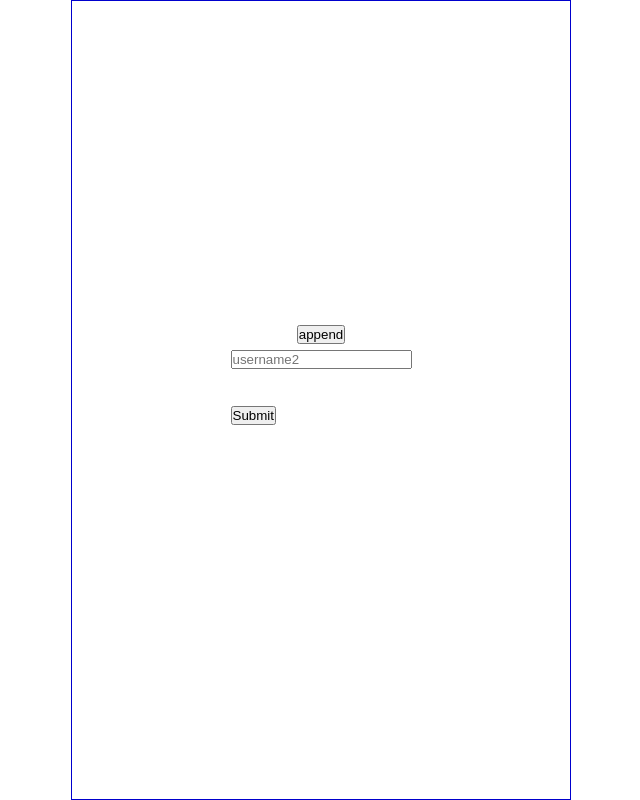
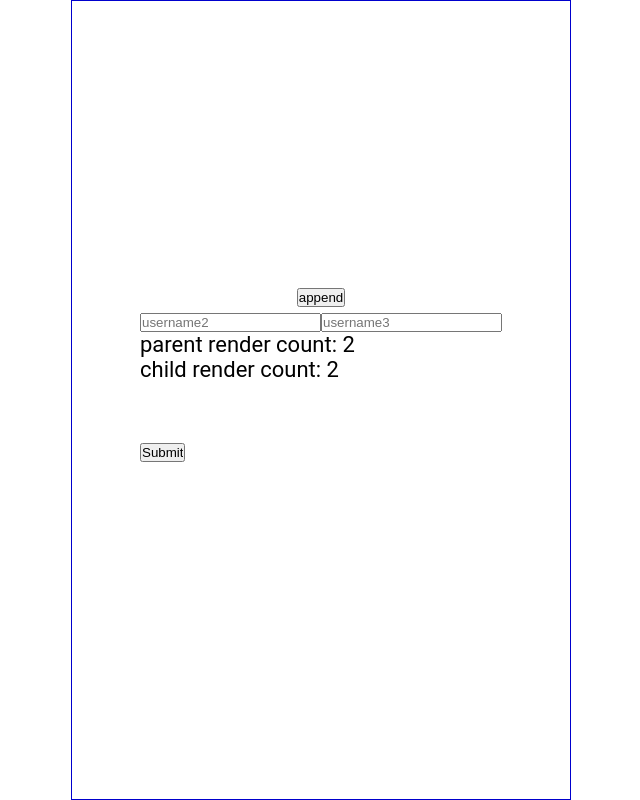
Before and after one commit to mcinarpro/playground-react, a React (Create React App) app: page / in a window 1280 px wide. Shown: the whole page, without its empty margins (319-959 px from the left). Built offline with nearby package versions, Linux system fonts and the light colour scheme.

Commit message:
work with useWatch

```diff
--- a/src/App.js
+++ b/src/App.js
@@ -2,14 +2,40 @@ import Header from "./Header";
 import Content from "./Content";
 import Footer from "./Footer";
 import InputControl from "./components/Input";
-import { FormProvider, useFieldArray, useForm } from "react-hook-form";
+import { FormProvider, useFieldArray, useForm, useWatch } from "react-hook-form";
 import { useState } from "react";
 import SubForm from "./SubForm";
 
+let childRender = 0;
+
+function FirstNameWatched({ control }) {
+  useWatch({
+    control,
+    name: "username2", // without supply name will watch the entire form, or ['firstName', 'lastName'] to watch both
+  });
+
+  childRender++;
+
+  return (
+    <>
+      <p>child render count: {childRender}</p>
+    </>
+  );
+}
+
+
+let parentRender = 0;
 function App() {
   const [showForm2, setShowForm2] = useState(false);
   const formMethods = useForm();
   const formMethods2 = useForm();
+
+  useWatch({
+    name: "username3",
+    control: formMethods.control,
+  });
+
+  parentRender++;
 
   const { fields, append, remove } = useFieldArray({
     control: formMethods.control,
@@ -32,6 +58,9 @@ function App() {
       <FormProvider {...formMethods}>
         <form onSubmit={formMethods.handleSubmit((data) => console.log(data))}>
           <InputControl type="text" name="username2" placeholder="username2" />
+          <InputControl type="text" name="username3" placeholder="username3" />
+          <p>parent render count: {parentRender}</p>
+          <FirstNameWatched control={formMethods.control} />
           <br />
           <ul>
             {fields.map((item, index) => {
--- a/src/components/Input.js
+++ b/src/components/Input.js
@@ -12,7 +12,6 @@ const InputControl = ({ name, ...props }) => {
     rules: { required: "required" },
     defaultValue: "",
   });
-  console.log({error})
 
   return (
     <>
```
